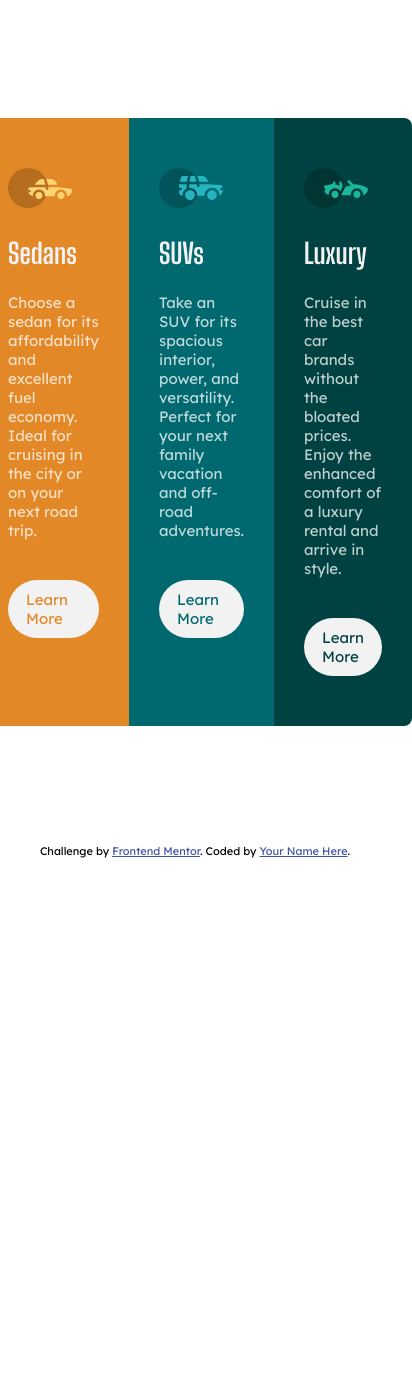
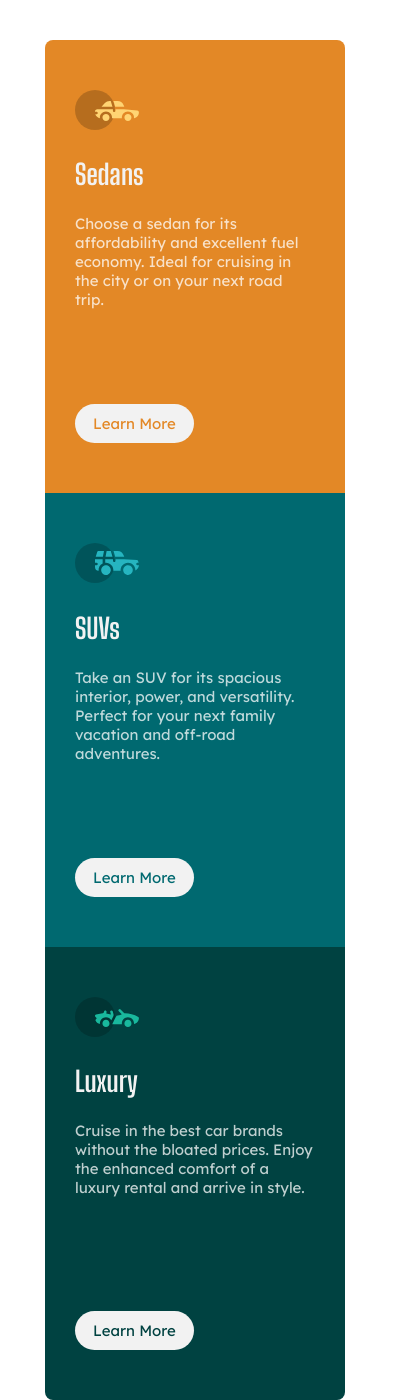
Before and after one commit to grenielxdevs/fem_three_column_preview_card_component, a plain HTML site: page index.html in a window 390 px wide. Shown: the top 1400 px of the page, 412 px wide, since content can reach past the window. Before the commit the page ends 858 px from the top, so only its background shows below. Drawn offline with Linux system fonts and the light colour scheme.

Commit message:
fem_three_column_preview_card_component: adding media queries

```diff
--- a/index.html
+++ b/index.html
@@ -14,7 +14,7 @@
   <!-- Google Fonts: Lexend Deca, Big Shoulders Display-->
   <link rel="preconnect" href="https://fonts.googleapis.com">
   <link rel="preconnect" href="https://fonts.gstatic.com" crossorigin>
-  <link href="https://fonts.googleapis.com/css2?family=Big+Shoulders+Display:wght@400;700&family=Lexend+Deca:wght@400;700&display=swap" rel="stylesheet">
+  <link href="https://fonts.googleapis.com/css2?family=Big+Shoulders+Display:wght@700&family=Lexend+Deca:wght@400;700&display=swap" rel="stylesheet">
 </head>
 <body>
   <main>
@@ -46,7 +46,7 @@
   </main>
   <footer class="attribution">
     Challenge by <a href="https://www.frontendmentor.io?ref=challenge" target="_blank">Frontend Mentor</a>.
-    Coded by <a href="#">Your Name Here</a>.
+    Coded by <a href="https://github.com/grenielxdevs">Greniel Galinato | grenielxdevs</a>.
   </footer>
 </body>
 </html>
--- a/styles.css
+++ b/styles.css
@@ -18,16 +18,25 @@ body {
     font-family: 'Lexend Deca', sans-serif;
 }
 
+
+/* General Styles */
 .container {
     display: flex;
     align-items: center;
     justify-content: center;
     width: 100%;
     height: 100vh;
-    padding: 0 20px;
+    padding: 40px 20px;
+}
+
+@media screen and (max-width: 768px) {
+    .container {
+        height: 100%;
+    }
 }
 
 
+/* Cards Styles */
 .card-container {
     display: flex;
     justify-content: space-evenly;
@@ -94,6 +103,29 @@ body {
     color: var(--very-dark-cyan);
 }
 
+@media screen and (min-width: 769px) {
+    .card a:hover {
+       opacity: 0.90;
+    }
+}
+
+@media screen and (max-width: 768px) {
+    .card-container {
+        flex-direction: column;
+    }
+
+    .card:first-child {
+        border-radius: 8px 8px 0 0;
+        background-color: var(--bright-orange);
+    }
+
+    .card:last-child {
+        border-radius: 0 0 8px 8px;
+    }
+}
+
+
+/* Footer Styles */
 .attribution {
     font-size: 11px;
     text-align: center;
```
Also changed, not shown: 2 other files.
